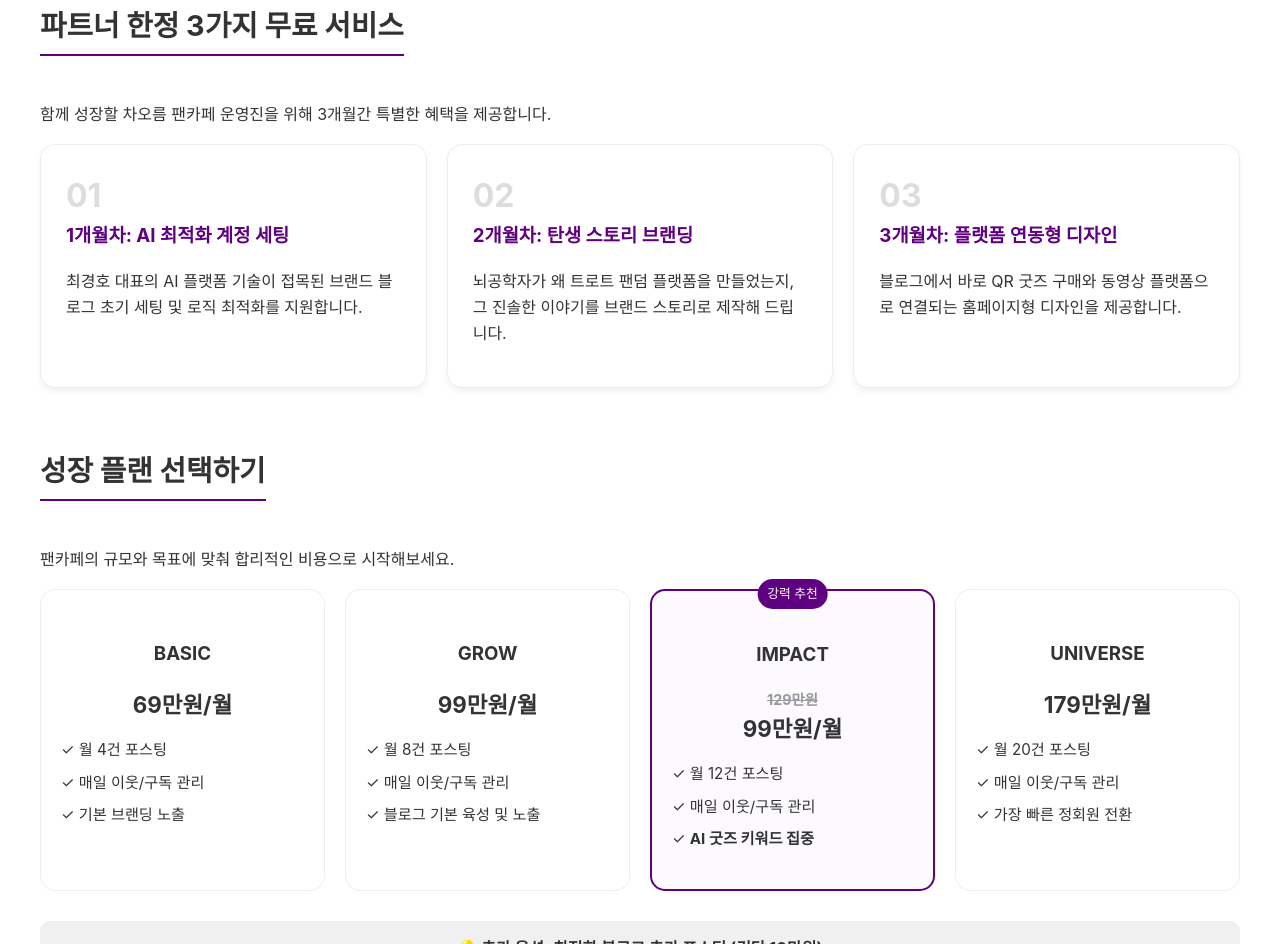
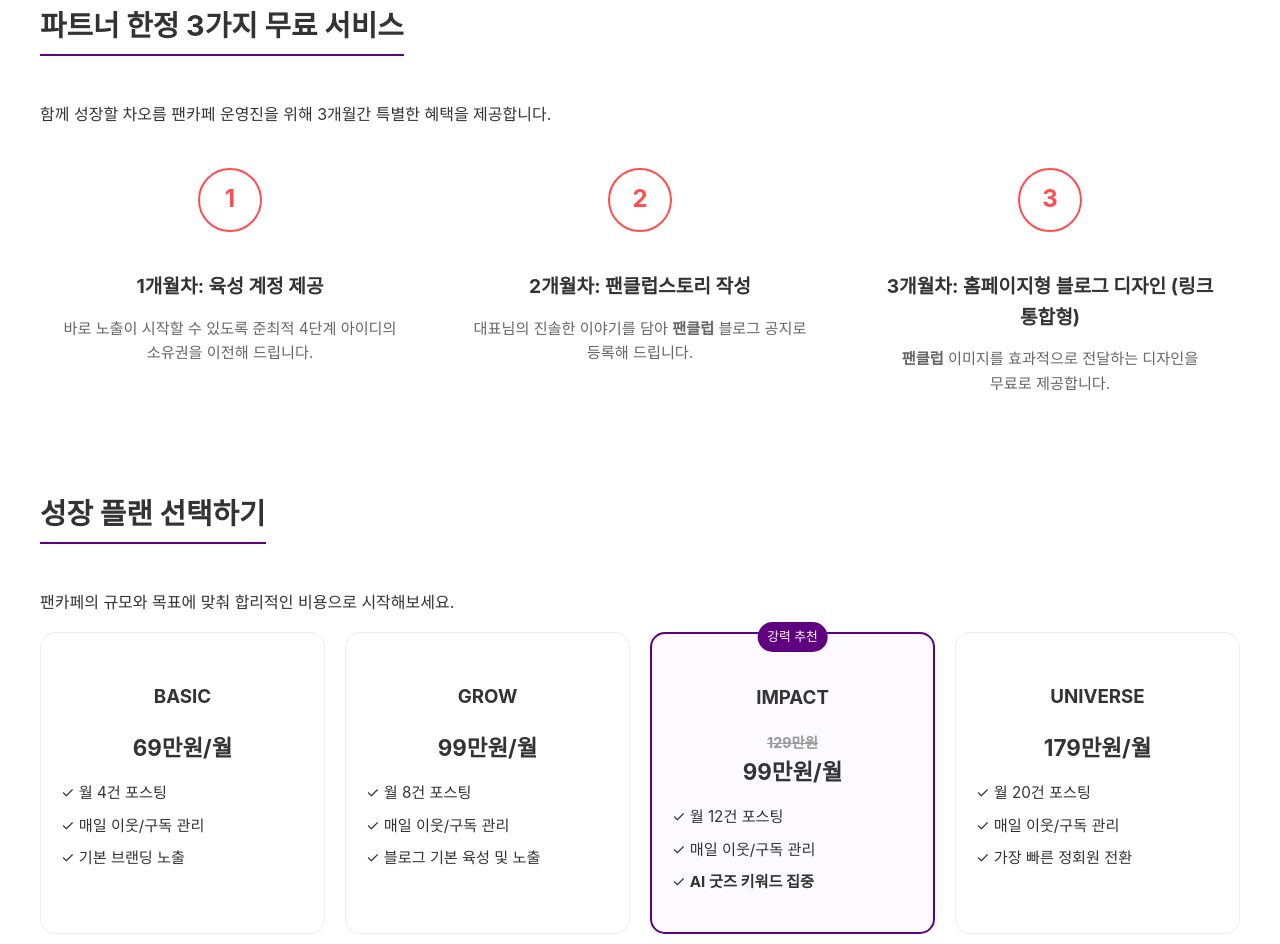
Before and after one commit to niotheone/linchpin, a plain HTML site: page chaorm.html in a window 1280 px wide. Shown: the part 879-1823 px from the top of the page. Drawn offline with Linux system fonts and the light colour scheme.

Commit message:
Update chaorm.html

```diff
--- a/chaorm.html
+++ b/chaorm.html
@@ -7,6 +7,7 @@
     <style>
         :root {
             --primary: #5f0080; /* 차오름 상징색(보라) 계열 */
+            --point-red: #ff4d4d; /* 이미지의 붉은색 포인트 컬러 */
             --text-main: #333;
             --text-sub: #666;
             --bg-light: #f8f9fa;
@@ -18,7 +19,6 @@
             margin: 0;
             padding: 0;
         }
-        /* 컨테이너 너비를 넓혀 PC에서 4개가 한 줄에 들어갈 공간 확보 */
         .container {
             max-width: 1200px;
             margin: 0 auto;
@@ -33,7 +33,7 @@
             font-size: 2.5rem;
             margin-bottom: 10px;
             color: #1a1a1a;
-            word-break: keep-all; /* 단어 단위 줄바꿈 */
+            word-break: keep-all;
         }
         .subtitle {
             font-size: 1.2rem;
@@ -50,23 +50,59 @@
             padding-bottom: 5px;
         }
 
-        /* 기본 카드 그리드 (보장내용, 무료서비스 등) - 3개 배치에 적합 */
+        /* 기본 카드 그리드 */
         .card-grid {
             display: grid;
             grid-template-columns: repeat(auto-fit, minmax(300px, 1fr));
             gap: 20px;
         }
 
+        /* 3단계 무료 서비스 섹션 디자인 (이미지 스타일 반영) */
+        .step-grid {
+            display: grid;
+            grid-template-columns: repeat(auto-fit, minmax(280px, 1fr));
+            gap: 30px;
+            text-align: center;
+            margin-top: 20px;
+        }
+        .step-card {
+            background: white;
+            padding: 20px;
+            border-radius: 15px;
+        }
+        .step-number {
+            display: inline-flex;
+            justify-content: center;
+            align-items: center;
+            width: 60px;
+            height: 60px;
+            border-radius: 50%;
+            border: 2px solid var(--point-red);
+            color: var(--point-red);
+            font-size: 1.5rem;
+            font-weight: bold;
+            margin-bottom: 20px;
+            background: #fff;
+        }
+        .step-card h3 {
+            font-size: 1.2rem;
+            margin-bottom: 15px;
+            color: #333;
+            font-weight: bold;
+        }
+        .step-card p {
+            font-size: 0.95rem;
+            color: #666;
+            word-break: keep-all;
+        }
+
         /* 가격표 전용 그리드 (PC 4열 / 모바일 1열) */
         .price-grid {
             display: grid;
             gap: 20px;
-            /* 모바일 기본: 1열 */
             grid-template-columns: 1fr;
-            margin-bottom: 30px; /* 하단 박스와의 간격 추가 */
+            margin-bottom: 30px;
         }
-
-        /* PC 화면 (1024px 이상)에서만 4열로 강제 변경 */
         @media (min-width: 1024px) {
             .price-grid {
                 grid-template-columns: repeat(4, 1fr);
@@ -86,17 +122,17 @@
         }
         .price-card {
             background: white;
-            padding: 30px 20px; /* 좌우 패딩을 조금 줄여서 내용 확보 */
+            padding: 30px 20px;
             border-radius: 15px;
             border: 1px solid #eee;
             text-align: center;
             position: relative;
             transition: transform 0.3s ease;
-            display: flex;       /* 내용 정렬을 위해 flex 사용 */
+            display: flex;
             flex-direction: column;
             justify-content: space-between;
-            height: 100%;        /* 높이 통일 */
-            box-sizing: border-box; /* 패딩 포함 높이 계산 */
+            height: 100%;
+            box-sizing: border-box;
         }
         .price-card:hover {
             transform: translateY(-5px);
@@ -119,7 +155,7 @@
             white-space: nowrap;
         }
         .price {
-            font-size: 1.4rem; /* 폰트 사이즈 살짝 조정 */
+            font-size: 1.4rem;
             font-weight: bold;
             margin: 15px 0;
         }
@@ -127,7 +163,7 @@
             text-decoration: line-through;
             color: #999;
             font-size: 0.9rem;
-            display: block; /* 줄바꿈 */
+            display: block;
         }
         .price-card ul {
             list-style: none;
@@ -206,21 +242,21 @@
         <div class="section-title">파트너 한정 3가지 무료 서비스</div>
         <p>함께 성장할 차오름 팬카페 운영진을 위해 3개월간 특별한 혜택을 제공합니다.</p>
 
-        <div class="card-grid">
-            <div class="card">
-                <span style="font-size:2rem; color:#ddd; font-weight:bold;">01</span>
-                <h3>1개월차: AI 최적화 계정 세팅</h3>
-                <p>최경호 대표의 AI 플랫폼 기술이 접목된 브랜드 블로그 초기 세팅 및 로직 최적화를 지원합니다.</p>
+        <div class="step-grid">
+            <div class="step-card">
+                <div class="step-number">1</div>
+                <h3>1개월차: 육성 계정 제공</h3>
+                <p>바로 노출이 시작할 수 있도록 준최적 4단계 아이디의 소유권을 이전해 드립니다.</p>
             </div>
-            <div class="card">
-                <span style="font-size:2rem; color:#ddd; font-weight:bold;">02</span>
-                <h3>2개월차: 탄생 스토리 브랜딩</h3>
-                <p>뇌공학자가 왜 트로트 팬덤 플랫폼을 만들었는지, 그 진솔한 이야기를 브랜드 스토리로 제작해 드립니다.</p>
+            <div class="step-card">
+                <div class="step-number">2</div>
+                <h3>2개월차: 팬클럽스토리 작성</h3>
+                <p>대표님의 진솔한 이야기를 담아 <strong>팬클럽</strong> 블로그 공지로 등록해 드립니다.</p>
             </div>
-            <div class="card">
-                <span style="font-size:2rem; color:#ddd; font-weight:bold;">03</span>
-                <h3>3개월차: 플랫폼 연동형 디자인</h3>
-                <p>블로그에서 바로 QR 굿즈 구매와 동영상 플랫폼으로 연결되는 홈페이지형 디자인을 제공합니다.</p>
+            <div class="step-card">
+                <div class="step-number">3</div>
+                <h3>3개월차: 홈페이지형 블로그 디자인 (링크 통합형)</h3>
+                <p><strong>팬클럽</strong> 이미지를 효과적으로 전달하는 디자인을 무료로 제공합니다.</p>
             </div>
         </div>
 
```
